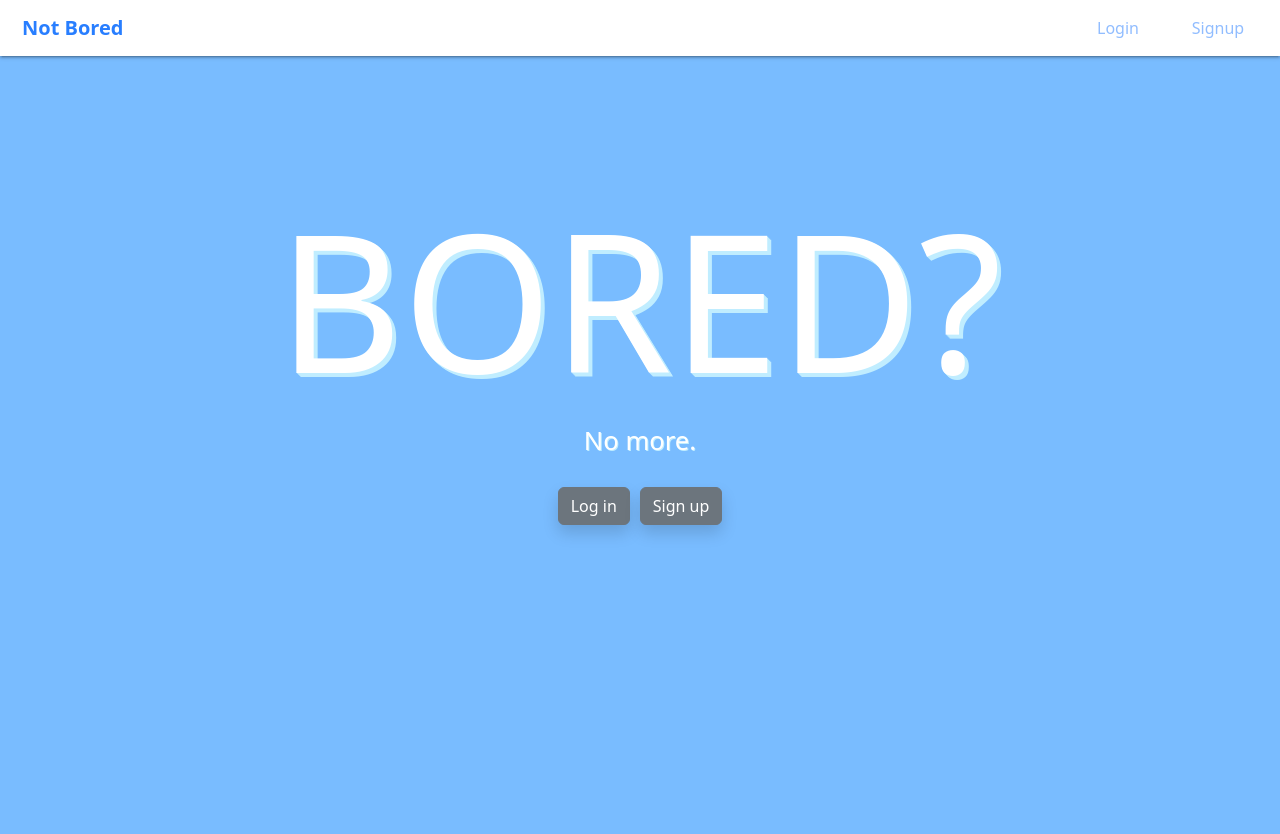
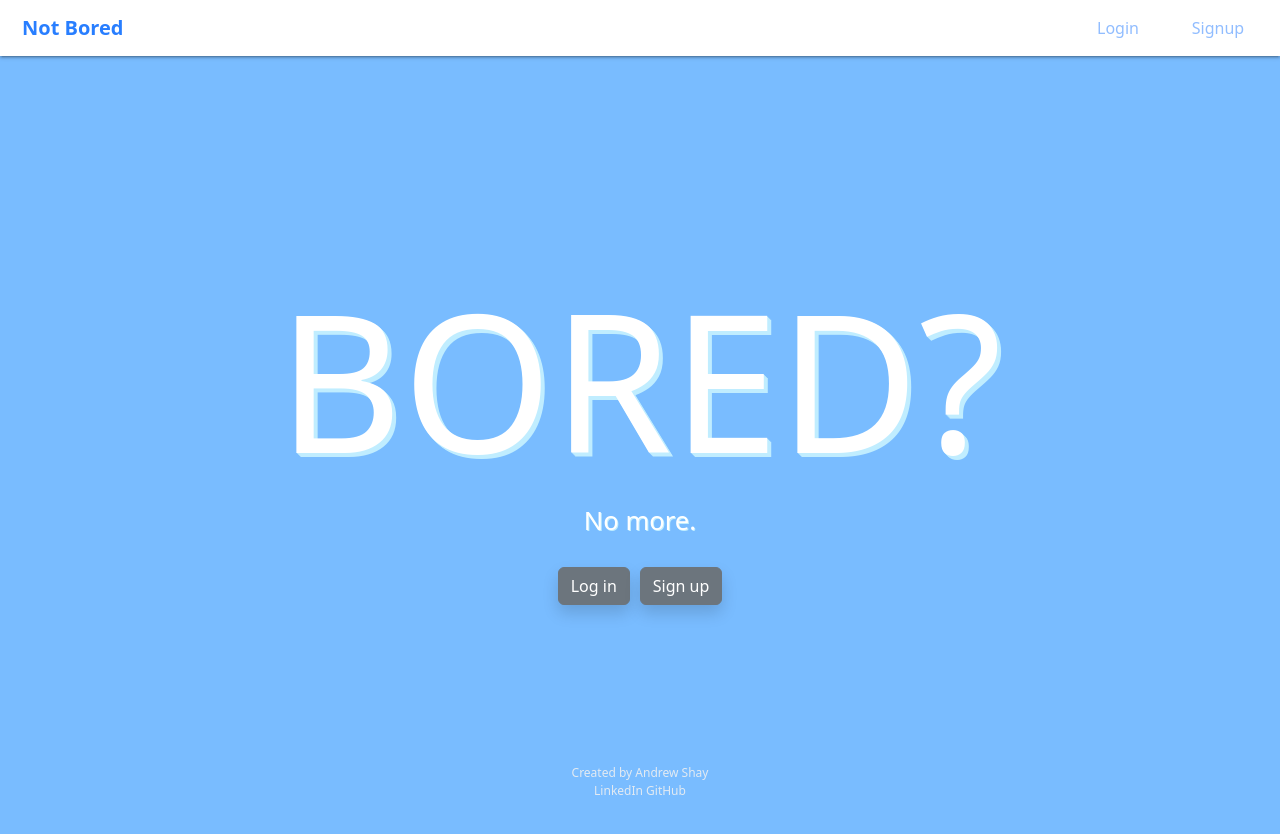
Before and after one commit to adshay18/Capstone-2, a React (Create React App) app in the folder frontend/: page / in a window 1280 px wide. Shown: the top 834 px of the page. Before the commit the page ends 800 px from the top, so only its background shows below. Built offline with nearby package versions, Linux system fonts and the light colour scheme; no server answers.

Commit message:
finalize home page

```diff
--- a/frontend/src/App.css
+++ b/frontend/src/App.css
@@ -1,4 +1,6 @@
-
+#root {
+  background-color: rgb(121, 188, 255);
+}
 
 html {
   background-color: rgb(121, 188, 255);
--- a/frontend/src/Home.css
+++ b/frontend/src/Home.css
@@ -6,6 +6,7 @@
 
 section {
 	width: 100%;
+	height: 100vh;
 }
 
 section a {
@@ -36,9 +37,32 @@ div.home-text {
 
 div.home-container {
 	width: 100%;
+	padding-top: 10vh;
 }
 
 div.home-text p {
 	font-size: 2vw;
 	text-shadow: 1px 1px 0px rgb(192, 237, 255);
 }
+
+div.footer-container {
+	position: absolute;
+	bottom: 0px;
+	left: 20vw;
+	right: 20vw;
+	font-size: 12px;
+	color: rgba(240, 240, 240, 0.883);
+}
+
+div.footer-container p {
+	margin-bottom: 0;
+}
+
+div.footer-container a {
+	margin-bottom: 0;
+	color: rgba(240, 240, 240, 0.883);
+}
+div.footer-container a:hover {
+	color: rgb(255, 255, 255);
+	text-decoration: underline;
+}
--- a/frontend/src/Home.js
+++ b/frontend/src/Home.js
@@ -8,7 +8,6 @@ const Home = () => {
 	const { currUser } = useContext(UserContext);
 	return (
 		<section className="col-md-12">
-
 			<div className='home-container'>
 				<div className='home-text'>
 					{currUser.username ?
@@ -35,6 +34,11 @@ const Home = () => {
 				}
 				</div>
 			</div>
+			<div className='footer-container justify-content-center'>
+				<p>Created by Andrew Shay</p>
+				<a href="https://www.linkedin.com/in/andrewdshay/" target="_blank">LinkedIn </a>
+				<a href="https://github.com/adshay18" target="_blank"> GitHub</a>
+			</div>
 
 
 		</section>
```
